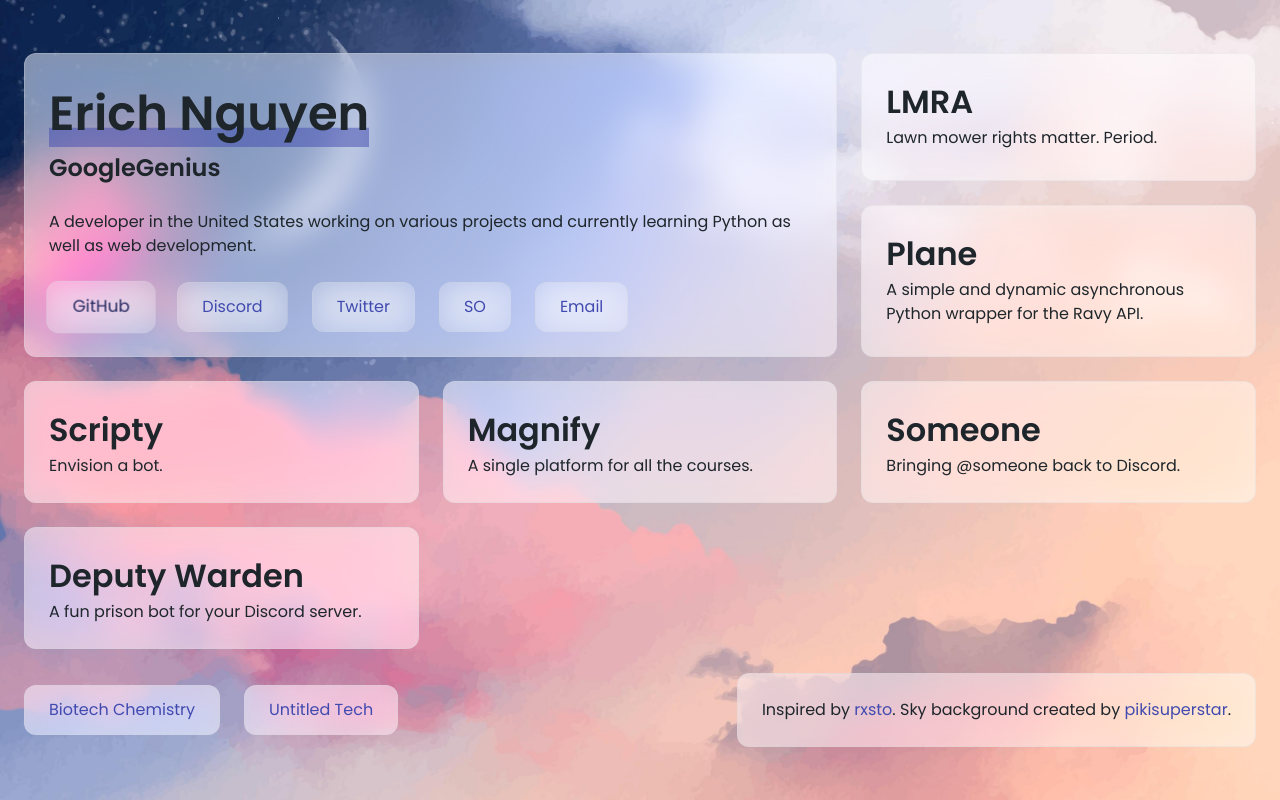
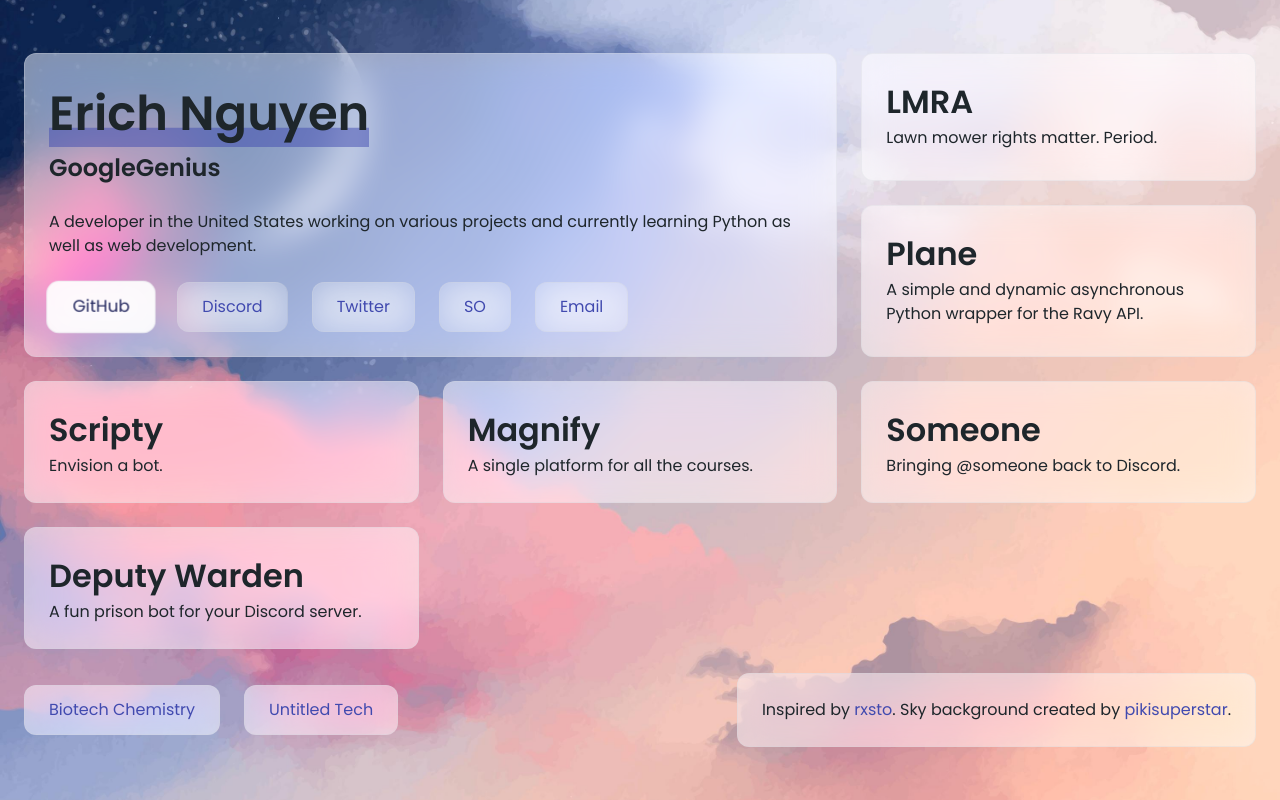
Before and after one commit to GoogolGenius/erich, a React (Create React App) app: page / in a window 1280 px wide. In both pictures the pointer is over the link "GitHub". Built offline with nearby package versions, Linux system fonts and the light colour scheme.

Commit message:
Fix bug with button hover color not appearing

```diff
--- a/src/components/Profile.css
+++ b/src/components/Profile.css
@@ -38,6 +38,10 @@
   background-color: rgba(255, 255, 255, 0.1);
 }
 
+.Profile__links > .AnchorButton > .AnchorButton__anchor:hover {
+  background-color: rgba(255, 255, 255, 0.9);
+}
+
 .discord__button {
   backdrop-filter: blur(16px) saturate(180%);
   -webkit-backdrop-filter: blur(16px) saturate(180%);
```
